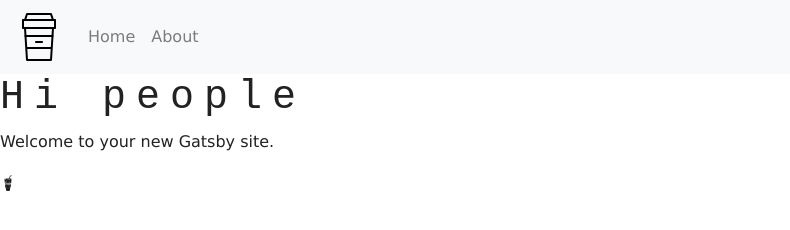
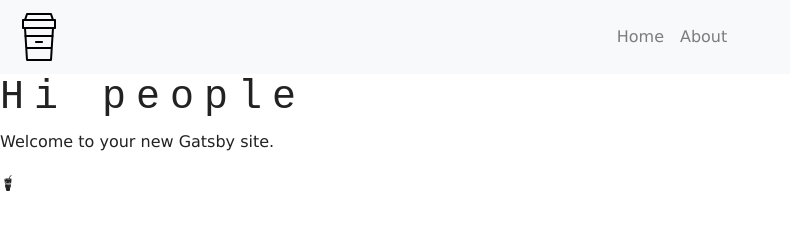
Before and after one commit to rmancera15/barranco, a Gatsby site: page / in a window 1280 px wide. Shown: the whole page, without its empty margins (0-790 px from the left). Built offline with nearby package versions, Linux system fonts and the light colour scheme; Gatsby itself is replaced by a stand-in of ours.

Commit message:
fixed nav bug

```diff
--- a/src/components/global/Navbar.js
+++ b/src/components/global/Navbar.js
@@ -16,7 +16,7 @@ export default class Navbar extends Component {
   navbarHandler = () => {
     this.state.navbarOpen
       ? this.setState({ navbarOpen: false, css: "collapse navbar-collapse" })
-      : this.setState({ navbar: true, css: "collapse navbar-collapse show" })
+      : this.setState({ navbarOpen: true, css: "collapse navbar-collapse show" })
   }
 
   render() {
@@ -33,7 +33,7 @@ export default class Navbar extends Component {
           <span className="navbar-toggler-icon" />
         </button>
         <div className={this.state.css}>
-          <ul className="navbar-nav mxx-auto">
+          <ul className="navbar-nav mx-auto">
             {this.state.links.map(link => {
               return (
                 <li key={link.id} className="nav-item">
```
